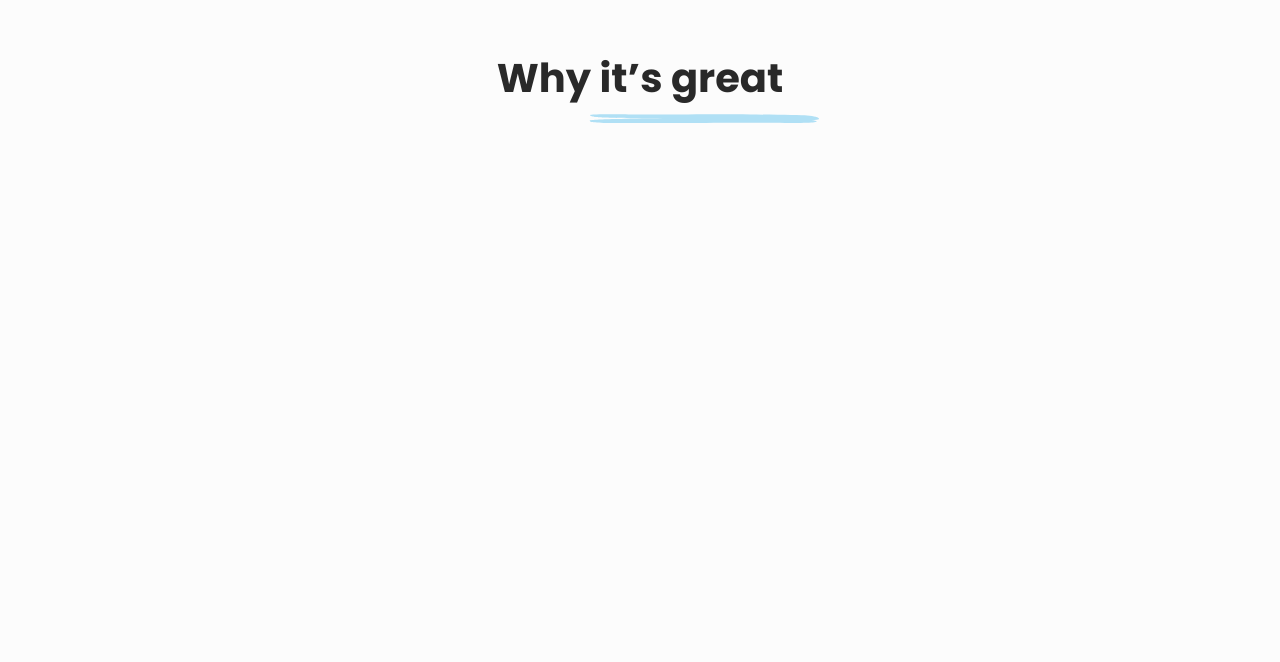
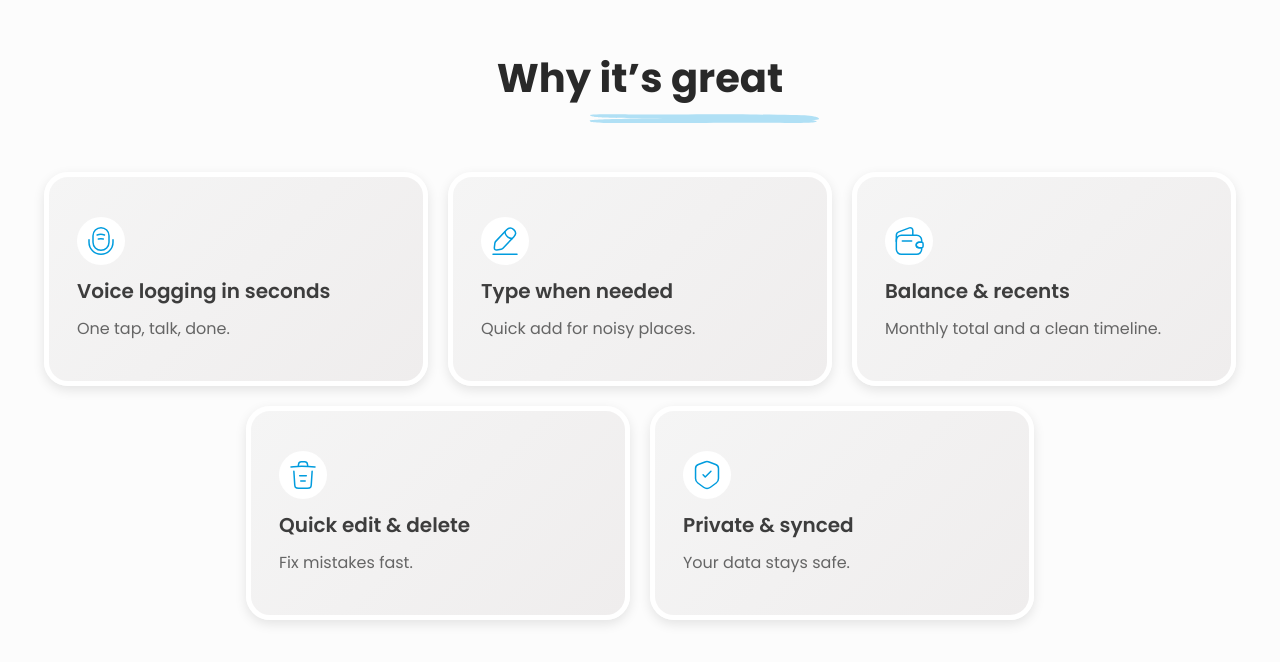
Before and after one commit to PocketAITeam/frontend, a React (Vite) app: page / in a window 1280 px wide. Shown: the part 800-1462 px from the top of the page. Built offline with nearby package versions, Linux system fonts and the light colour scheme.

Commit message:
feat: implement CardWithIcon component and integrate it into Feature component

```diff
--- a/src/components/common/CardWithIcon.jsx
+++ b/src/components/common/CardWithIcon.jsx
@@ -1,7 +1,24 @@
 import React from 'react';
 
-const CardWithIcon = () => {
-    return <div>CardWithIcon</div>;
+const CardWithIcon = ({ icon, title, description }) => {
+    return (
+        <div
+            className="flex flex-col items-start border-[5px] border-white rounded-3xl py-10 pl-7 max-w-sm w-full shadow-[0px_4px_12px_0px_rgba(0,0,0,0.1)]"
+            style={{
+                background: 'linear-gradient(135deg, #F5F5F5 0%, #EFEDED 100%)',
+            }}
+        >
+            <div className="w-12 h-12 bg-white flex items-center justify-center rounded-full">
+                <img src={icon} alt={title} />
+            </div>
+            <h3 className="my-3 text-[#3D3D3D] font-semibold text-xl">
+                {title}
+            </h3>
+            <p className="text-[#656565] text-base font-normal">
+                {description}
+            </p>
+        </div>
+    );
 };
 
 export default CardWithIcon;
--- a/src/components/home/Feature.jsx
+++ b/src/components/home/Feature.jsx
@@ -1,10 +1,60 @@
 import React from 'react';
 import Title from '../common/Title';
+import CardWithIcon from '../common/CardWithIcon';
+
+import icon1 from '../../assets/icons/microphone.svg';
+import icon2 from '../../assets/icons/edit.svg';
+import icon3 from '../../assets/icons/empty-wallet.svg';
+import icon4 from '../../assets/icons/trash.svg';
+import icon5 from '../../assets/icons/shield-tick.svg';
 
 const Feature = () => {
+    const data = [
+        {
+            id: 1,
+            icon: icon1,
+            title: 'Voice logging in seconds',
+            description: 'One tap, talk, done.',
+        },
+        {
+            id: 2,
+            icon: icon2,
+            title: 'Type when needed ',
+            description: 'Quick add for noisy places.',
+        },
+        {
+            id: 3,
+            icon: icon3,
+            title: 'Balance & recents',
+            description: 'Monthly total and a clean timeline.',
+        },
+        {
+            id: 4,
+            icon: icon4,
+            title: 'Quick edit & delete',
+            description: 'Fix mistakes fast.',
+        },
+        {
+            id: 5,
+            icon: icon5,
+            title: 'Private & synced',
+            description: 'Your data stays safe.',
+        },
+    ];
     return (
         <div>
             <Title sectionTitle="Why it’s great" />
+
+            <div className="w-full max-w-7xl px-4 flex flex-wrap justify-center gap-5 mb-20 mx-auto">
+                {data.map((item) => (
+                    <CardWithIcon
+                        key={item.id}
+                        icon={item.icon}
+                        title={item.title}
+                        description={item.description}
+                    />
+                ))}
+            </div>
         </div>
     );
 };
```
